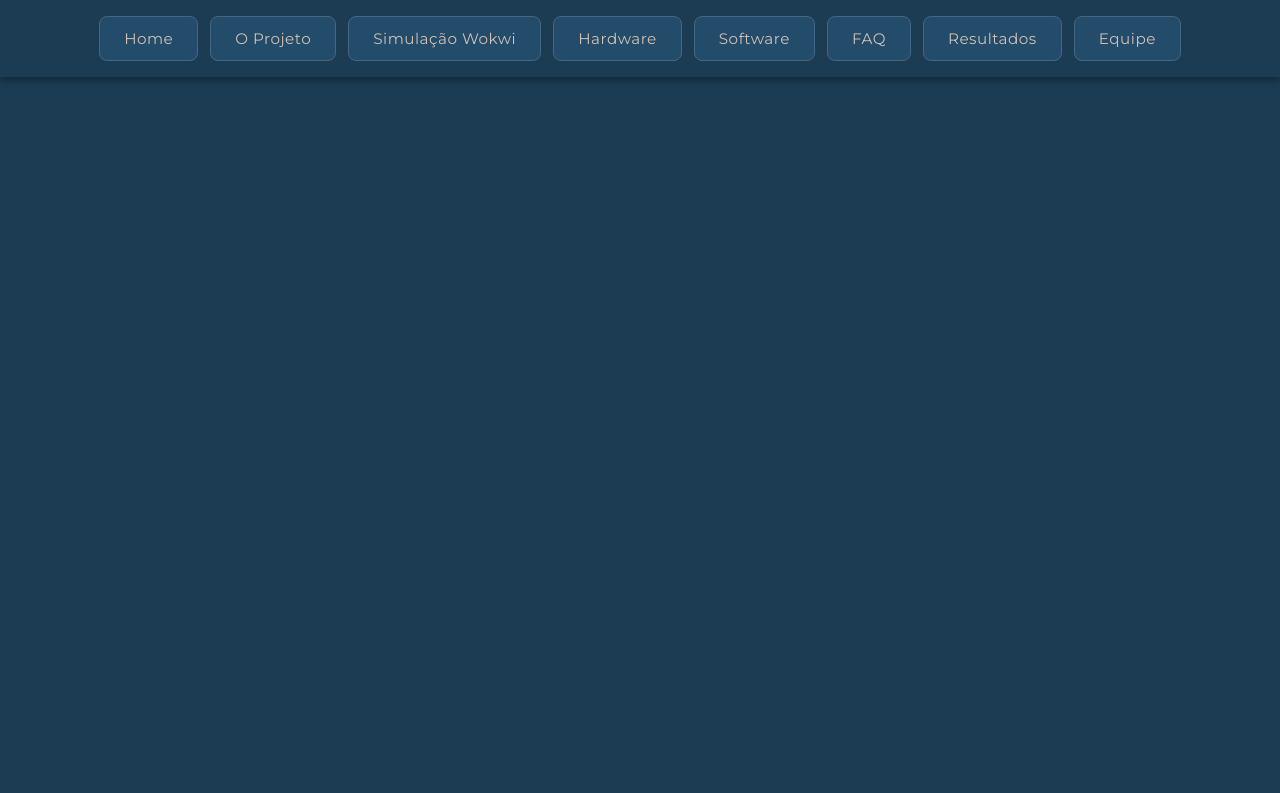
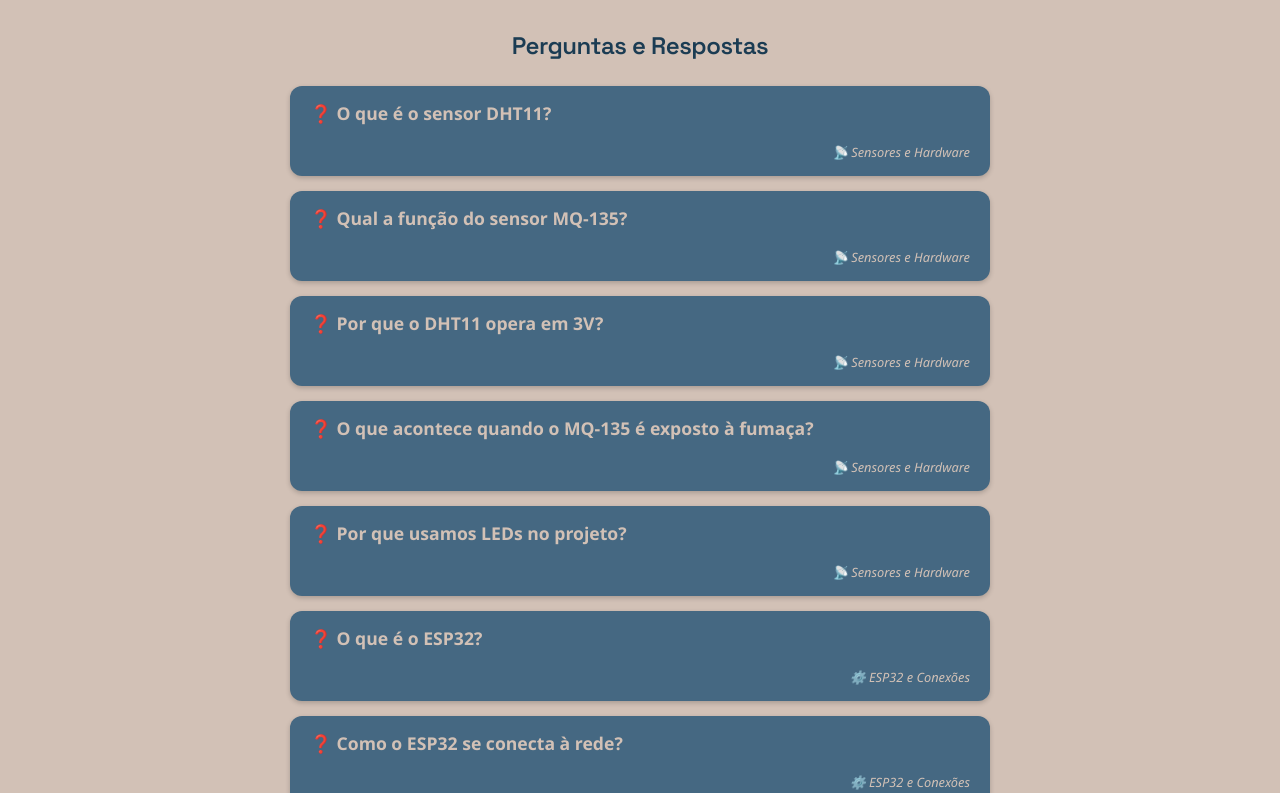
Before and after one commit to 3006m/climasite, a React (Vite) app in the folder projetoM/: page /faq in a window 1280 px wide. Shown: the top 793 px of the page. Built offline with nearby package versions, Linux system fonts and the light colour scheme.

Commit message:
FelipinhoHacker FAQ

```diff
--- a/projetoM/src/pages/faq.jsx
+++ b/projetoM/src/pages/faq.jsx
@@ -1,10 +1,153 @@
-import React from 'react';
-import Navbar from '../components/Navbar';
-export default function FAQ() {
+import { useState } from "react";
+import "../styles/faq.css";
+
+export default function Perguntas() {
+    const perguntas = [
+        // Sensores e Hardware
+        {
+            pergunta: "O que é o sensor DHT11?",
+            resposta: "É um sensor digital que mede temperatura e umidade e envia os dados ao ESP32 por um único pino.",
+            categoria: "📡 Sensores e Hardware"
+        },
+        {
+            pergunta: "Qual a função do sensor MQ-135?",
+            resposta: "Detecta gases tóxicos e avalia a qualidade do ar, enviando um valor analógico proporcional à concentração.",
+            categoria: "📡 Sensores e Hardware"
+        },
+        {
+            pergunta: "Por que o DHT11 opera em 3V?",
+            resposta: "Porque o ESP32 utiliza 3,3V em seus pinos GPIO, evitando risco de queima do microcontrolador.",
+            categoria: "📡 Sensores e Hardware"
+        },
+        {
+            pergunta: "O que acontece quando o MQ-135 é exposto à fumaça?",
+            resposta: "O valor analógico aumenta, indicando pior qualidade do ar; isso pode acionar LEDs de alerta.",
+            categoria: "📡 Sensores e Hardware"
+        },
+        {
+            pergunta: "Por que usamos LEDs no projeto?",
+            resposta: "Os LEDs indicam condições como temperatura alta, baixa umidade ou presença de gases, facilitando a visualização local.",
+            categoria: "📡 Sensores e Hardware"
+        },
+
+        // ESP32 e Conexões
+        {
+            pergunta: "O que é o ESP32?",
+            resposta: "É um microcontrolador com Wi-Fi e Bluetooth integrados, ideal para projetos de Internet das Coisas (IoT).",
+            categoria: "⚙️ ESP32 e Conexões"
+        },
+        {
+            pergunta: "Como o ESP32 se conecta à rede?",
+            resposta: "Através do módulo Wi-Fi interno, configurado no código com o SSID e senha da rede local.",
+            categoria: "⚙️ ESP32 e Conexões"
+        },
+        {
+            pergunta: "Qual a função do pino analógico?",
+            resposta: "Ler sinais variáveis de sensores como o MQ-135, convertendo-os em valores numéricos de 0 a 4095.",
+            categoria: "⚙️ ESP32 e Conexões"
+        },
+        {
+            pergunta: "O que faz a função setup()?",
+            resposta: "É executada uma vez no início do código, configurando os pinos, o Wi-Fi e o MQTT.",
+            categoria: "⚙️ ESP32 e Conexões"
+        },
+        {
+            pergunta: "O que faz o loop()?",
+            resposta: "Repete continuamente as leituras dos sensores, publica dados e atualiza o estado dos LEDs.",
+            categoria: "⚙️ ESP32 e Conexões"
+        },
+
+        // MQTT
+        {
+            pergunta: "O que é o protocolo MQTT?",
+            resposta: "É um protocolo de comunicação leve, usado para enviar e receber mensagens entre dispositivos IoT.",
+            categoria: "💬 Comunicação MQTT"
+        },
+        {
+            pergunta: "O que é o broker Mosquitto?",
+            resposta: "É o servidor intermediário que recebe os dados do ESP32 e os repassa aos clientes conectados.",
+            categoria: "💬 Comunicação MQTT"
+        },
+        {
+            pergunta: "O que é um tópico MQTT?",
+            resposta: "É o canal de comunicação onde os dados são publicados e assinados, como 'estacao/manhattan/temperature'.",
+            categoria: "💬 Comunicação MQTT"
+        },
+        {
+            pergunta: "O que significa publicar uma mensagem?",
+            resposta: "Enviar dados de um dispositivo (publisher) para um tópico no broker MQTT.",
+            categoria: "💬 Comunicação MQTT"
+        },
+        {
+            pergunta: "O que é um cliente MQTT?",
+            resposta: "É o aplicativo que envia ou recebe mensagens via MQTT — pode ser o ESP32, um celular ou outro sistema.",
+            categoria: "💬 Comunicação MQTT"
+        },
+
+        // Software
+        {
+            pergunta: "Qual IDE foi usada no projeto?",
+            resposta: "A IDE do Arduino, configurada com o pacote ESP32 e a seleção da placa 'ESP32 Dev Module'.",
+            categoria: "💻 Software e Código"
+        },
+        {
+            pergunta: "Para que serve a biblioteca DHT.h?",
+            resposta: "Faz a leitura da temperatura e da umidade diretamente do sensor DHT11.",
+            categoria: "💻 Software e Código"
+        },
+        {
+            pergunta: "Qual a função da biblioteca PubSubClient.h?",
+            resposta: "Gerencia a comunicação MQTT entre o ESP32 e o broker Mosquitto.",
+            categoria: "💻 Software e Código"
+        },
+        {
+            pergunta: "Como garantir que o ESP32 reconecte ao MQTT?",
+            resposta: "Criando uma função reconnect_mqtt() que tenta reconectar sempre que a conexão cair.",
+            categoria: "💻 Software e Código"
+        },
+
+        // Resultados
+        {
+            pergunta: "Como foi testado o sensor de gás?",
+            resposta: "Aproximando fumaça de fósforo ou papel queimando, observando o aumento do valor lido no monitor serial.",
+            categoria: "🌎 Resultados e Aprendizados"
+        },
+        {
+            pergunta: "O que aprendemos sobre integração IoT?",
+            resposta: "Que sensores físicos podem interagir com sistemas digitais em tempo real usando protocolos de rede.",
+            categoria: "🌎 Resultados e Aprendizados"
+        },
+        {
+            pergunta: "Qual foi o maior aprendizado do grupo?",
+            resposta: "Compreender a importância da comunicação MQTT e do controle de hardware via software integrado.",
+            categoria: "🌎 Resultados e Aprendizados"
+        }
+    ];
+
+    function Card({ pergunta, resposta, categoria }) {
+        const [aberta, setAberta] = useState(false); // Cada card tem seu próprio estado
+        return (
+            <div className="card" onClick={() => setAberta(!aberta)}>
+                <div className="pergunta"><strong>❓ {pergunta}</strong></div>
+                {aberta && <div className="resposta">{resposta}</div>}
+                <div className="categoria">{categoria}</div>
+            </div>
+        );
+    }
+
     return (
-        <main>
-             <Navbar />
-            <h1>Perguntas e Respostas</h1>
-        </main>
+        <>
+            <section className="Page">
+                <h2>Perguntas e Respostas</h2>
+                {perguntas.map((p, i) => (
+                    <Card
+                        key={i}
+                        pergunta={p.pergunta}
+                        resposta={p.resposta}
+                        categoria={p.categoria}
+                    />
+                ))}
+            </section>
+        </>
     );
 }
```
Also changed, not shown: projetoM/src/styles/faq.css (renamed from projetoM/src/styles/perguntas.css).
